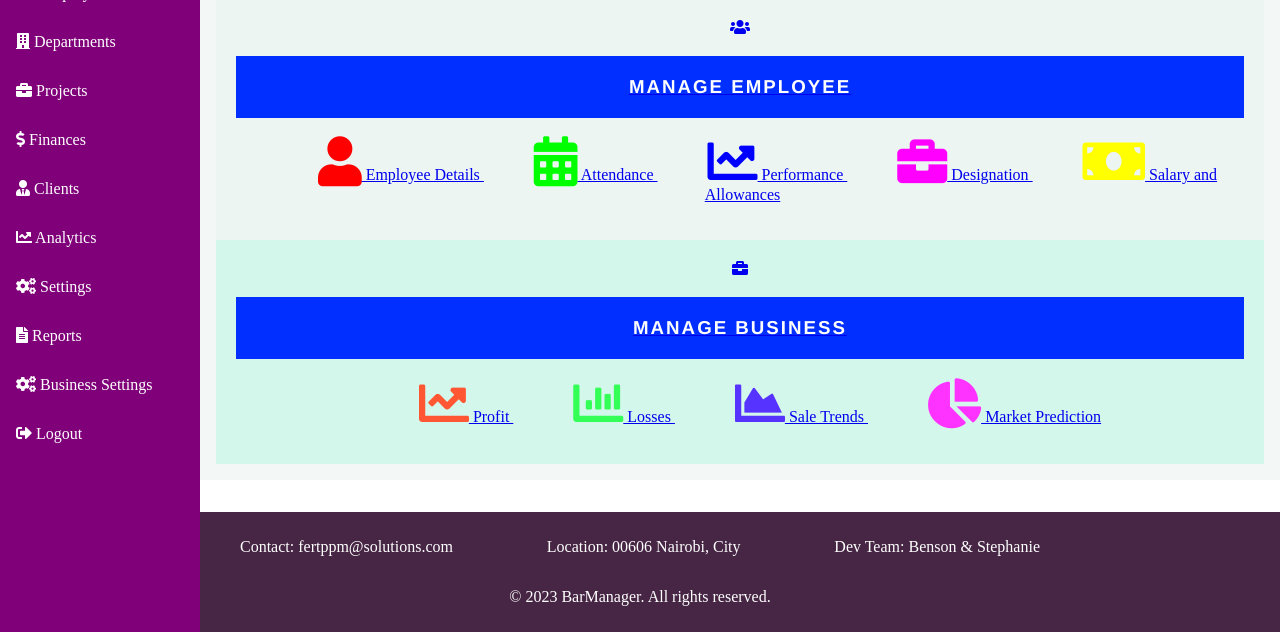
After one commit to Benson480/Bar_Manager_app, a Django app: page /Employer_dashboard/ in a window 1280 px wide. The commit adds this page. Shown: the part 168-800 px from the top of the page. Run offline with Django 4.2, Linux system fonts and the light colour scheme; a user stored in the database is signed in.

Commit message:
Employer

```diff
--- /dev/null
+++ b/myapp/templates/Employer.html
@@ -0,0 +1,164 @@
+{% extends "master.html" %}
+
+{% block title %}
+  Employer | Dashboard
+{% endblock %}
+
+{% block styles %}
+  <!-- Add any additional CSS styles here -->
+  <link rel="stylesheet" href="https://cdnjs.cloudflare.com/ajax/libs/font-awesome/5.15.3/css/all.min.css" integrity="sha512-KyZXEAg3QhqLMpG8r+1mZ1S5jp9VI5F2f2+x/EU6lNsBKk5B9dWp51z4cXnRNa0o6bHtQSm3UzQ5y5Q5gKgV6SqQ==" crossorigin="anonymous" referrerpolicy="no-referrer" />
+  <style>
+    /* Add your custom styles for the dashboard here */
+    body {
+      background-color: #f8f9fa; /* Background color for the entire page */
+      margin: 0;
+      font-family: Arial, sans-serif;
+    }
+
+    .dashboard-container {
+      display: grid;
+      grid-template-columns: repeat(auto-fill, minmax(300px, 1fr)); /* Responsive grid layout */
+      gap: 20px;
+      padding: 20px;
+
+    }
+
+    .dashboard-card {
+      background-color: #ffffff;
+      border-radius: 10px;
+      box-shadow: 0 4px 6px rgba(0, 0, 0, 0.1);
+      transition: transform 0.2s ease-in-out;
+      text-align: center;
+      color: #333;
+      padding: 20px;
+      display: flex;
+      flex-direction: column;
+      align-items: center;
+
+
+    }
+
+    .dashboard-card:hover {
+      transform: scale(1.05);
+      box-shadow: 0 8px 12px rgba(0, 0, 0, 0.2);
+    }
+
+    .dashboard-card a {
+      text-decoration: none;
+      color: #333;
+    }
+
+    .dashboard-icon {
+      font-size: 64px; /* Increased icon size */
+      margin-bottom: 10px;
+      color: #007BFF;
+    }
+
+    .dashboard-card h3 {
+      background-color: #007BFF;
+      color: #fff;
+      padding: 10px;
+      border-top-left-radius: 10px;
+      border-top-right-radius: 10px;
+      margin-top: 0;
+      width: 100%;
+    }
+
+    .dashboard-card ul {
+      padding: 0;
+      margin: 0;
+      list-style: none;
+      display: flex; /* Display list items in a row */
+      justify-content: center; /* Center list items horizontally */
+      width: 100%;
+      flex-wrap: wrap; /* Allow items to wrap to the next row if necessary */
+    }
+
+    .dashboard-card ul li {
+      margin: 10px;
+    }
+
+    .dashboard-card ul li a {
+      color: #007BFF;
+      text-decoration: none;
+      transition: color 0.2s;
+    }
+
+    .dashboard-card ul li a:hover {
+      color: #0056b3;
+    }
+  </style>
+{% endblock %}
+
+{% block content %}
+
+<header style="background-image: url('https://img.freepik.com/premium-photo/fintech-icon-abstract-financial-technology-background_34663-91.jpg?w=2000'); background-size: cover; padding: 5px 0; display: grid; grid-template-columns: auto 1fr; gap: 20px; justify-items: center; align-items: center;">
+    <img src="https://encrypted-tbn0.gstatic.com/images?q=tbn:ANd9GcQhEYp1Ms55GKpRiyGycyExeolQXvYImlI7vg&usqp=CAU" alt="Logo" style="width: 80px; height: 80px; padding: 5px;">
+    <div>
+      <h2 style="color: #fff; font-size: 36px; font-weight: bold; text-shadow: 2px 2px 4px rgba(0, 0, 0, 0.5); margin: 0;">Employer Dashboard</h2>
+      <p style="color: #fff; font-size: 18px; opacity: 0.8; margin-top: 10px;">Business management Solution at your Finger tips</p>
+    </div>
+  </header>
+  <!-- Dashboard Content -->
+  <div class="dashboard-container" >
+    <!-- Manage Employee -->
+    <div class="dashboard-card" style="background-color: rgb(236, 245, 242); text-align: center; padding: 20px; gap: 50px;">
+      <a href="#">
+        <div class="dashboard-icon">
+          <!-- Use an icon element for Manage Employee -->
+          <i class="fas fa-users"></i>
+        </div>
+        <h3 style="font-family:'Franklin Gothic Medium', 'Arial Narrow', Arial, sans-serif; color: #ffffff; text-transform: uppercase; letter-spacing: 2px; background-color: rgb(0, 47, 255); padding: 20px;">Manage Employee</h3>
+
+        <ul>
+          <a href="#" style="text-align: center; padding: 15px; margin-right: 20px;">
+            <i class="fas fa-user" style="font-size: 50px; color: #ff0000;"></i> Employee Details
+          </a>
+          <a href="#" style="text-align: center; padding: 15px; margin-right: 20px;">
+            <i class="fas fa-calendar-alt" style="font-size: 50px; color: #00ff00;"></i> Attendance
+          </a>
+          <a href="#" style="text-align: center; padding: 15px; margin-right: 20px;">
+            <i class="fas fa-chart-line" style="font-size: 50px; color: #0000ff;"></i> Performance
+          </a>
+          <a href="#" style="text-align: center; padding: 15px; margin-right: 20px;">
+            <i class="fas fa-briefcase" style="font-size: 50px; color: #ff00ff;"></i> Designation
+          </a>
+          <a href="#" style="text-align: center; padding: 15px; margin-right: 20px;">
+            <i class="fas fa-money-bill" style="font-size: 50px; color: #ffff00;"></i> Salary and Allowances
+          </a>
+        </ul>
+
+      </a>
+    </div>
+
+    <!-- Manage Business -->
+    <div class="dashboard-card" style="background-color: rgb(212, 247, 235); text-align: center; padding: 20px; gap: 50px;">
+      <a href="#">
+        <div class="dashboard-icon">
+          <!-- Use an icon element for Manage Business -->
+          <i class="fas fa-briefcase"></i>
+        </div>
+        <div class="dashboard-content">
+          <h3 style="font-family:'Franklin Gothic Medium', 'Arial Narrow', Arial, sans-serif; color: #ffffff; text-transform: uppercase; letter-spacing: 2px; background-color: rgb(0, 47, 255); padding: 20px;">Manage Business</h3>
+          <ul>
+            <a href="#" style="text-align: center; padding: 20px; margin-right: 20px;">
+              <i class="fas fa-chart-line" style="font-size: 50px; color: #FF5733;"></i> Profit
+            </a>
+            <a href="#" style="text-align: center; padding: 20px; margin-right: 20px;">
+              <i class="fas fa-chart-bar" style="font-size: 50px; color: #33FF57;"></i> Losses
+            </a>
+            <a href="#" style="text-align: center; padding: 20px; margin-right: 20px;">
+              <i class="fas fa-chart-area" style="font-size: 50px; color: #5733FF;"></i> Sale Trends
+            </a>
+            <a href="#" style="text-align: center; padding: 20px;">
+              <i class="fas fa-chart-pie" style="font-size: 50px; color: #FF33FF;"></i> Market Prediction
+            </a>
+          </ul>
+
+        </div>
+      </a>
+    </div>
+
+    <!-- Add more dashboard cards as needed -->
+  </div>
+{% endblock %}
--- a/myapp/templates/dashboard.html
+++ b/myapp/templates/dashboard.html
@@ -204,7 +204,7 @@
         <span style="position: absolute; top: 100%; left: 50%; transform: translateX(-50%); z-index: 1; font-size: 24px; font-weight: bold; color: #ffffff;">Employee</span>
       </a>
 
-      <a href="/Employer" title="Employer" style="position: relative; display: inline-block; margin-bottom: 80px; margin-right: 11px; text-align: center;">
+      <a href="/Employer_dashboard" title="Employer" style="position: relative; display: inline-block; margin-bottom: 80px; margin-right: 11px; text-align: center;">
         <i class="fas fa-building fa-10x" style="color: #FF5733; background-color: #FCEDEA; padding: 30px; width: 160px; height: 160px;"></i>
         <span style="position: absolute; top: 100%; left: 50%; transform: translateX(-50%); z-index: 1; font-size: 24px; font-weight: bold; color: #ffffff">Employer</span>
       </a>
--- a/myapp/templates/index.html
+++ b/myapp/templates/index.html
@@ -269,11 +269,11 @@
                 <a class="nav-link" href="/contacts" style="color: #244c0c;">Contact</a>
               </li>
               <li class="nav-item">
-                <a class="nav-link" href="/login" style="color: #244c0c;">Login</a>
+                <a class="nav-link" href="/login" style="color: #244c0c;">Sign In</a>
               </li>
-              <li class="nav-item">
+              <!-- <li class="nav-item">
                 <a class="nav-link" href="/accounts/register" style="color: #244c0c;">Sign up</a>
-              </li>
+              </li> -->
               <li class="nav-item">
                 <a class="nav-link" href="/{{ BASE_URL }}admin/"  target="_blank" style="color: #244c0c;">Admin</a>
               </li>
--- a/myapp/templates/master.html
+++ b/myapp/templates/master.html
@@ -402,7 +402,7 @@
     <a href='/settings'><i class="fa fa-cogs"></i> Settings</a>
     <a href="/reports"><i class="fa fa-file-alt"></i> Reports</a>
     <a href="#"><i class="fa fa-cogs"></i> Business Settings</a>
-    <a href="/login"><i class="fa fa-sign-out-alt"></i> Logout</a>
+    <a href="/index"><i class="fa fa-sign-out-alt"></i> Logout</a>
   </div>
 
     <!-- {% if user.is_authenticated %} -->
--- a/myapp/views.py
+++ b/myapp/views.py
@@ -121,7 +121,7 @@ def login_view(request):
 def logout_view(request):
     if request.method == "POST":
         logout(request)
-        return redirect("/login/")
+        return redirect("/index/")
     return render(request, "accounts/logout.html", {})
 
 def index(request):
@@ -188,3 +188,11 @@ def Employee_view(request):
       request.session['last_activity'] = datetime.datetime.now().isoformat()  # Convert to string
 
     return render(request, "Employee.html", context)
+
+def Employer_dashboard(request):
+  template = loader.get_template('Employer.html')
+  # Update user activity in the session
+  if request.user.is_authenticated:
+    request.session['last_activity'] = datetime.datetime.now().isoformat()  # Convert to string
+
+  return HttpResponse(template.render())
--- a/myproject/middleware.py
+++ b/myproject/middleware.py
@@ -1,6 +1,7 @@
 # middleware.py
 
 import datetime
+from django.shortcuts import redirect
 from django.conf import settings
 from django.contrib.auth import logout
 
@@ -26,3 +27,17 @@ class AutoLogoutMiddleware:
 
         response = self.get_response(request)
         return response
+
+class RedirectAfterInactivityMiddleware:
+    def __init__(self, get_response):
+        self.get_response = get_response
+
+    def __call__(self, request):
+        response = self.get_response(request)
+
+        # Check if the user is authenticated and if the session has expired
+        if request.user.is_authenticated and not request.session.get_expiry_age():
+            # Redirect the user to the homepage
+            return redirect('index')  # Replace 'home' with the name of your homepage URL pattern
+
+        return response
--- a/myproject/settings.py
+++ b/myproject/settings.py
@@ -69,6 +69,7 @@ MIDDLEWARE = [
     'myproject.redirect_middleware.LoginRequiredMiddleware',  # Your custom middleware (Authentication-related?)
     'axes.middleware.AxesMiddleware',  # IP blocking for suspicious login attempts
     'myproject.middleware.AutoLogoutMiddleware',  # Automatic logout after inactivity
+    'myproject.middleware.RedirectAfterInactivityMiddleware', #custom middleware
     'django.contrib.messages.middleware.MessageMiddleware',  # Message handling
     'django.middleware.clickjacking.XFrameOptionsMiddleware',  # Clickjacking protection
 
@@ -243,6 +244,8 @@ else:
 
 
 
+# Set the session timeout to a longer duration (e.g., 30 minutes).
+SESSION_COOKIE_AGE = 1800  # 30 minutes in seconds
 
 
 # LOGIN_REDIRECT_URL = 'dasboard'
--- a/myproject/urls.py
+++ b/myproject/urls.py
@@ -22,11 +22,11 @@ from django.contrib.auth import views as auth_views
 from django.urls import path, include, re_path
 from myapp.views import (
     register_view, login_view, logout_view, dashboard, Employee_view, index, about,
-    anouncement, contacts
+    anouncement, contacts, Employer_dashboard
     )
 
 urlpatterns = [
-    path('', login_view),
+    path('', index),
     path('admin/', admin.site.urls),
     path('login/', login_view, name='login'),
     path('dashboard/', dashboard, name='dashboard'),
@@ -36,6 +36,7 @@ urlpatterns = [
     path('about/', about, name='about'),
     path('anouncement/', anouncement, name='anouncement'),
     path('contacts/', contacts, name='contacts'),
+    path('Employer_dashboard/', Employer_dashboard, name='Employer_dashboard'),
     # path('images/', include('myapp.urls')),
 ]
 
```
Also changed, not shown: dependency.py (added, +23 -0 lines), db.sqlite3, media/images/namaqua-red-dry_DKkrCV3.jpg (added), 1 other file.
